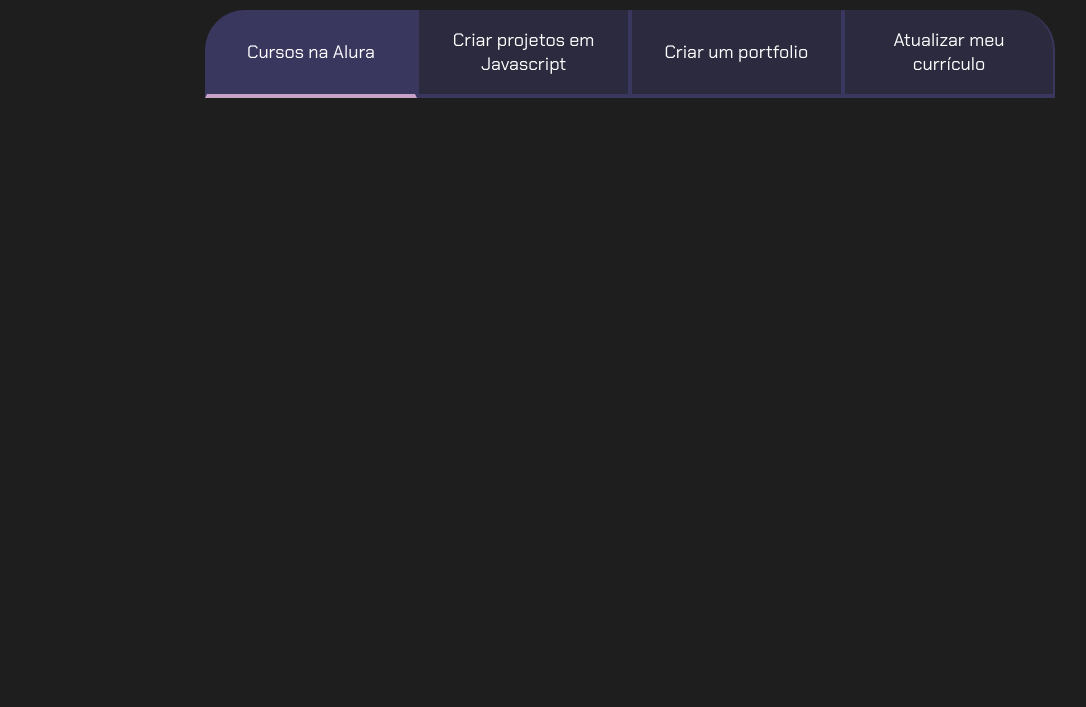
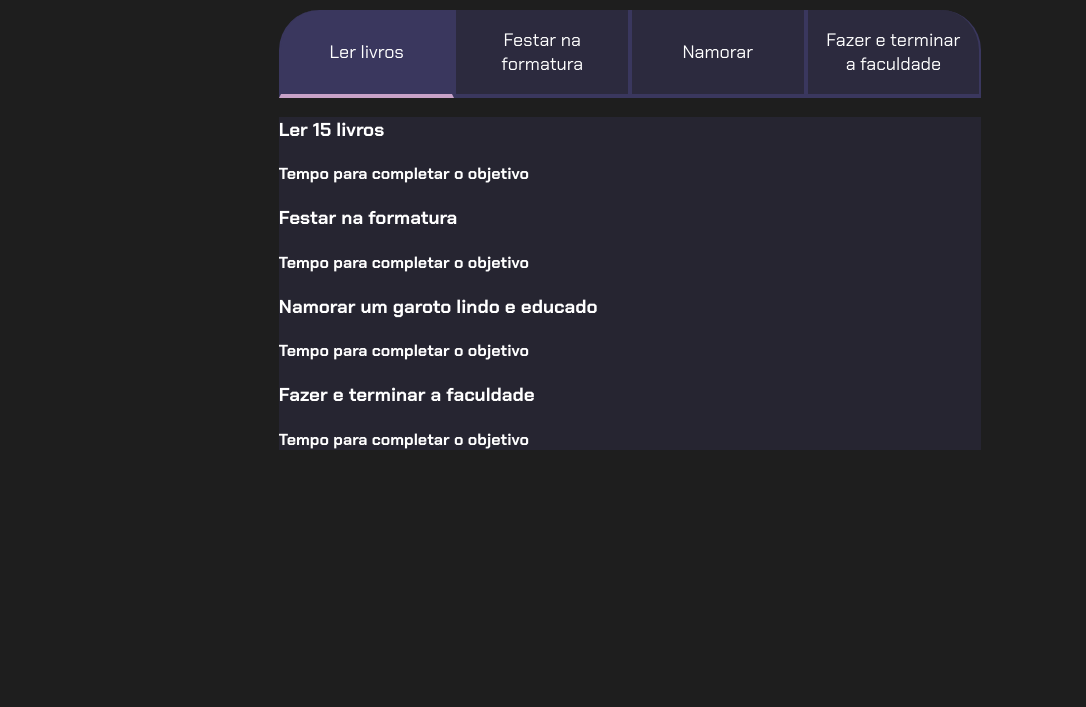
Before and after one commit to mahvih-garciia/mahvih-objetivos, a plain HTML site: page js-projeto-de-vida-codigo-base/js-projeto-de-vida-codigo-base/index.html in a window 1280 px wide. Shown: the part 93-800 px from the top of the page, without its empty margins (10-1096 px from the left). Drawn offline with Linux system fonts and the light colour scheme.

Commit message:
Add files via upload

```diff
--- a/js-projeto-de-vida-codigo-base/js-projeto-de-vida-codigo-base/index.html
+++ b/js-projeto-de-vida-codigo-base/js-projeto-de-vida-codigo-base/index.html
@@ -10,13 +10,33 @@
 
 <body>
     <section class="conteudo-principal">
-        <h2 class="titulo-principal">Meus Objetivos do ano<span>_</span></h2>
+        <h2 class="titulo-principal">Meus Objetivos de vida<span>_</span></h2>
+        <div class="conteudo">
         <div class="botoes">
-            <button class="botao ativo">Cursos na Alura</button>
-            <button class="botao">Criar projetos em Javascript</button>
-            <button class="botao">Criar um portfolio</button>
-            <button class="botao">Atualizar meu currículo</button>
+            <button class="botao ativo">Ler livros</button>
+            <button class="botao">Festar na formatura</button>
+            <button class="botao">Namorar</button>
+            <button class="botao">Fazer e terminar a faculdade</button>
         </div>
+        <div class="aba-textos">
+           <div class="aba-conteudo">
+             <h3 class="aba-conteudo-titulo-principal">Ler 15 livros</h3>
+             <h4 class="aba-conteudo-titulo-principal">Tempo para completar o objetivo</h4>
+           </div>
+           <div class="aba-conteudo">
+             <h3 class="aba-conteudo-titulo-principal">Festar na formatura</h3>
+             <h4 class="aba-conteudo-titulo-principal">Tempo para completar o objetivo</h4>
+           </div>
+           <div class="aba-conteudo">
+             <h3 class="aba-conteudo-titulo-principal">Namorar um garoto lindo e educado</h3>
+             <h4 class="aba-conteudo-titulo-principal">Tempo para completar o objetivo</h4>
+           </div>
+           <div class="aba-conteudo">
+             <h3 class="aba-conteudo-titulo-principal">Fazer e terminar a faculdade</h3>
+             <h4 class="aba-conteudo-titulo-principal">Tempo para completar o objetivo</h4>
+           </div>
+        </div>
+    </div>
     </section>
     <script src="main.js"></script>
 </body>
--- a/js-projeto-de-vida-codigo-base/js-projeto-de-vida-codigo-base/style.css
+++ b/js-projeto-de-vida-codigo-base/js-projeto-de-vida-codigo-base/style.css
@@ -64,6 +64,10 @@ body {
     border-bottom: 4px solid var(--verde);
 }
 
+.aba-textos {
+    background-color: var(--texto-fundo);
+}
+
 @media screen and (min-width: 760px) {
     .botoes {
         display: flex;
```
